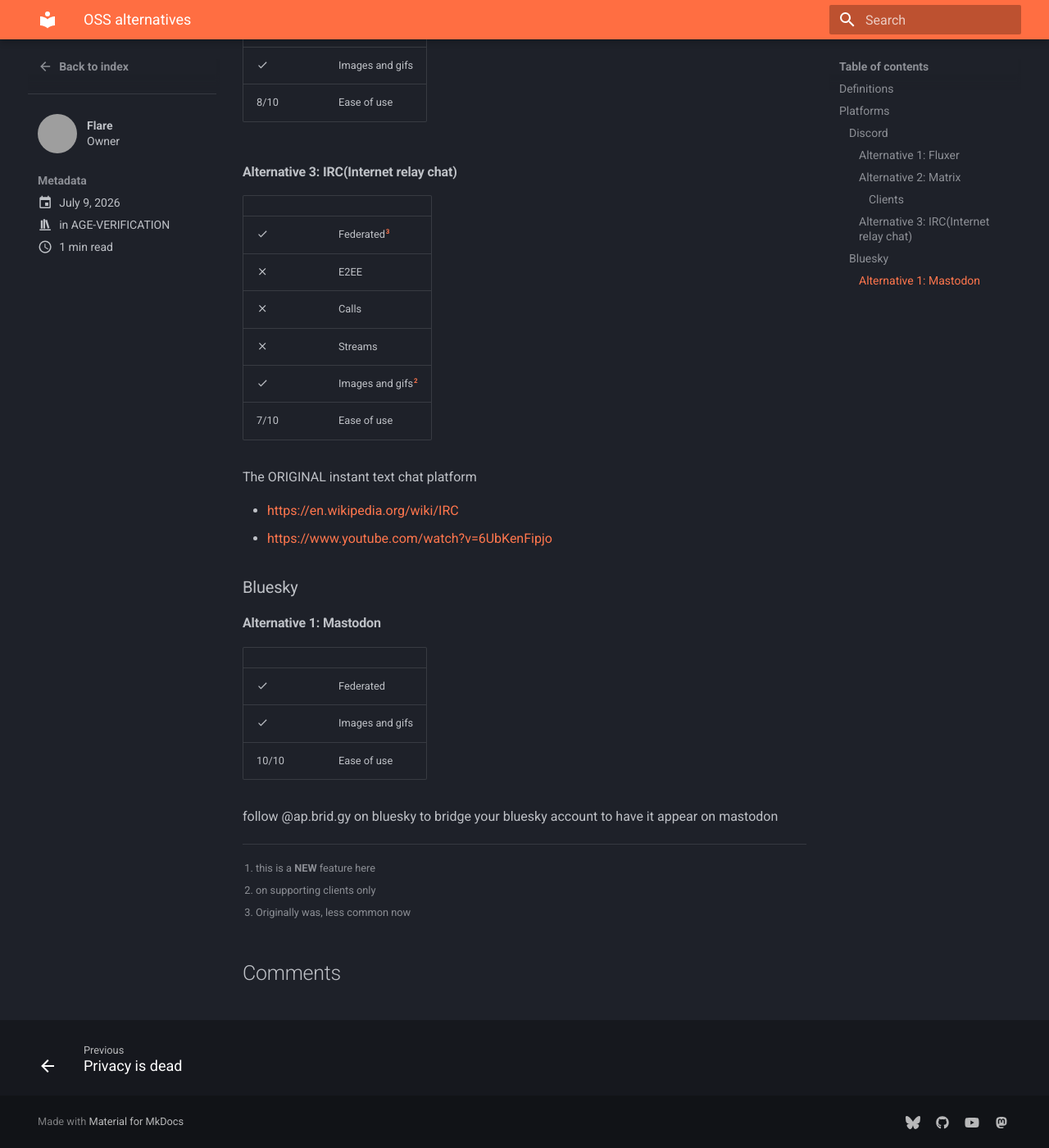
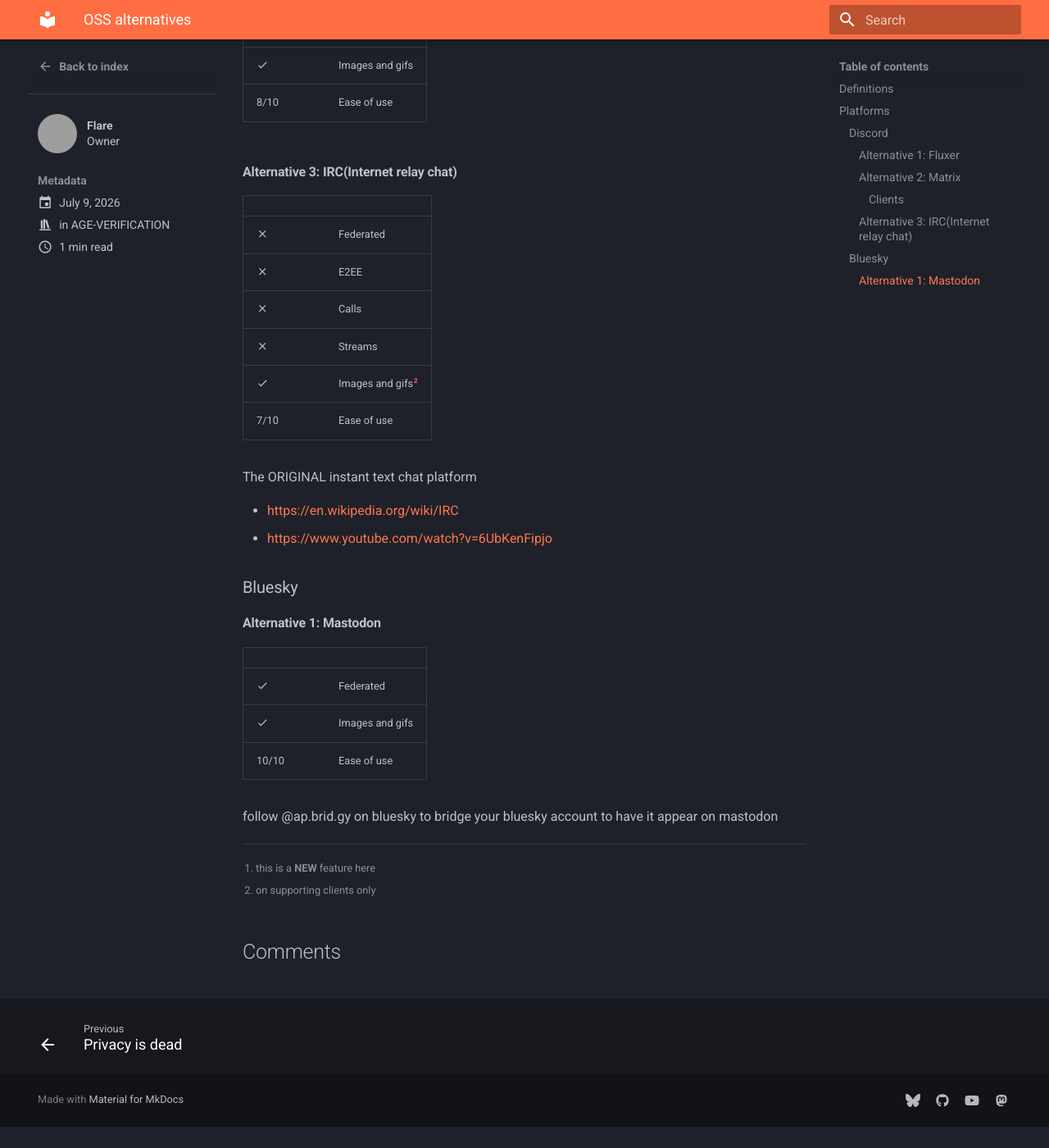
Before and after one commit to flare-proto/flare-proto.github.io, an MkDocs documentation site: the page built from docs/blog/posts/federated.md, in a window 1280 px wide and 1400 px high, scrolled down 1721 px. Shown: the whole window at 82% size. Built offline with MkDocs 1.6.1 and Material for MkDocs 9.7.7, drawn with Linux system fonts in a browser that asks for light colours; comment, search, counter and statistics services are not loaded; after the commit the page ends 3095 px from its top, so only the background shows below that; grey boxes are pictures that could not be loaded.

Commit message:
fix mistake

```diff
--- a/docs/blog/posts/federated.md
+++ b/docs/blog/posts/federated.md
@@ -70,7 +70,7 @@
 #### Alternative 3: IRC(Internet relay chat)
 | | |
 |-|-|
-|:material-check:|Federated[^3]|
+|:material-close:|Federated|
 |:material-close:|E2EE|
 |:material-close:|Calls|
 |:material-close:|Streams|
@@ -82,7 +82,6 @@
 - [https://en.wikipedia.org/wiki/IRC](https://en.wikipedia.org/wiki/IRC)
 - [https://www.youtube.com/watch?v=6UbKenFipjo](https://www.youtube.com/watch?v=6UbKenFipjo)
 
-[^3]: Originally was, less common now
 
 ### Bluesky
 #### Alternative 1: Mastodon
```
